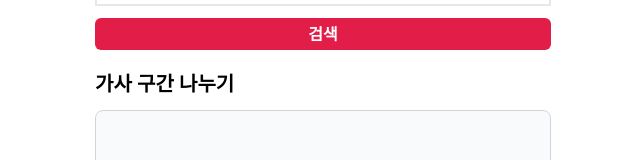
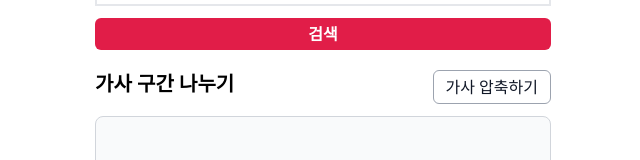
Before and after one commit to teacher-coder/picture-muvie, a Vue app in the folder frontend/: page / in a window 1280 px wide. Shown: the part 256-416 px from the top of the page, without its empty margins (317-957 px from the left). Built offline with nearby package versions, Linux system fonts and the light colour scheme.

Commit message:
feat: button for compression lyrics

```diff
--- a/frontend/src/views/HomeView.vue
+++ b/frontend/src/views/HomeView.vue
@@ -42,7 +42,17 @@
       </button>
     </form>
     <div class="flex flex-col space-y-3">
-      <label for="split" class="text-xl font-bold">가사 구간 나누기</label>
+      <div class="flex justify-between">
+        <label for="split" class="text-xl font-bold">가사 구간 나누기</label>
+        <div class="space-x-3">
+          <button
+            class="border border-solid border-gray-400 text-gray-900 font-medium px-3 py-1 rounded-md hover:bg-rose-800"
+            @click="increaseLyricsCompression()"
+          >
+            가사 압축하기
+          </button>
+        </div>
+      </div>
       <textarea
         name="split"
         type="text"
@@ -61,13 +71,13 @@
 <script setup>
 import api from '@/api/modules/lyrics'
 import ButtonDropDown from '@/components/ButtonDropDown.vue'
-import { downloadFile } from '@/utils'
-import { compressLyrics } from '@/utils'
+import { compressLyrics, downloadFile } from '@/utils'
 import { computed, ref } from 'vue'
 
 const title = ref('')
 const artist = ref('')
 const searching = ref(false)
+const compressOffset = ref(20)
 
 const lyrics_text = ref('')
 const lyrics_list = computed(() =>
@@ -84,6 +94,16 @@ const items = [
   },
 ]
 
+function increaseLyricsCompression() {
+  if (!lyrics_text.value) return
+
+  let lineNum = lyrics_list.value.length
+  while (lineNum === lyrics_list.value.length) {
+    compressOffset.value += 1
+    lyrics_text.value = compressLyrics(lyrics_text.value, compressOffset.value)
+  }
+}
+
 async function searchLyrics() {
   searching.value = true
   const response = await api
@@ -95,8 +115,7 @@ async function searchLyrics() {
     })
   searching.value = false
   if (!response) return
-  // lyrics_text.value = response['lyrics']
-  lyrics_text.value = compressLyrics(response['lyrics'], 40)
+  lyrics_text.value = compressLyrics(response['lyrics'], 35)
 }
 
 async function downloadLyrics(ext) {
```
